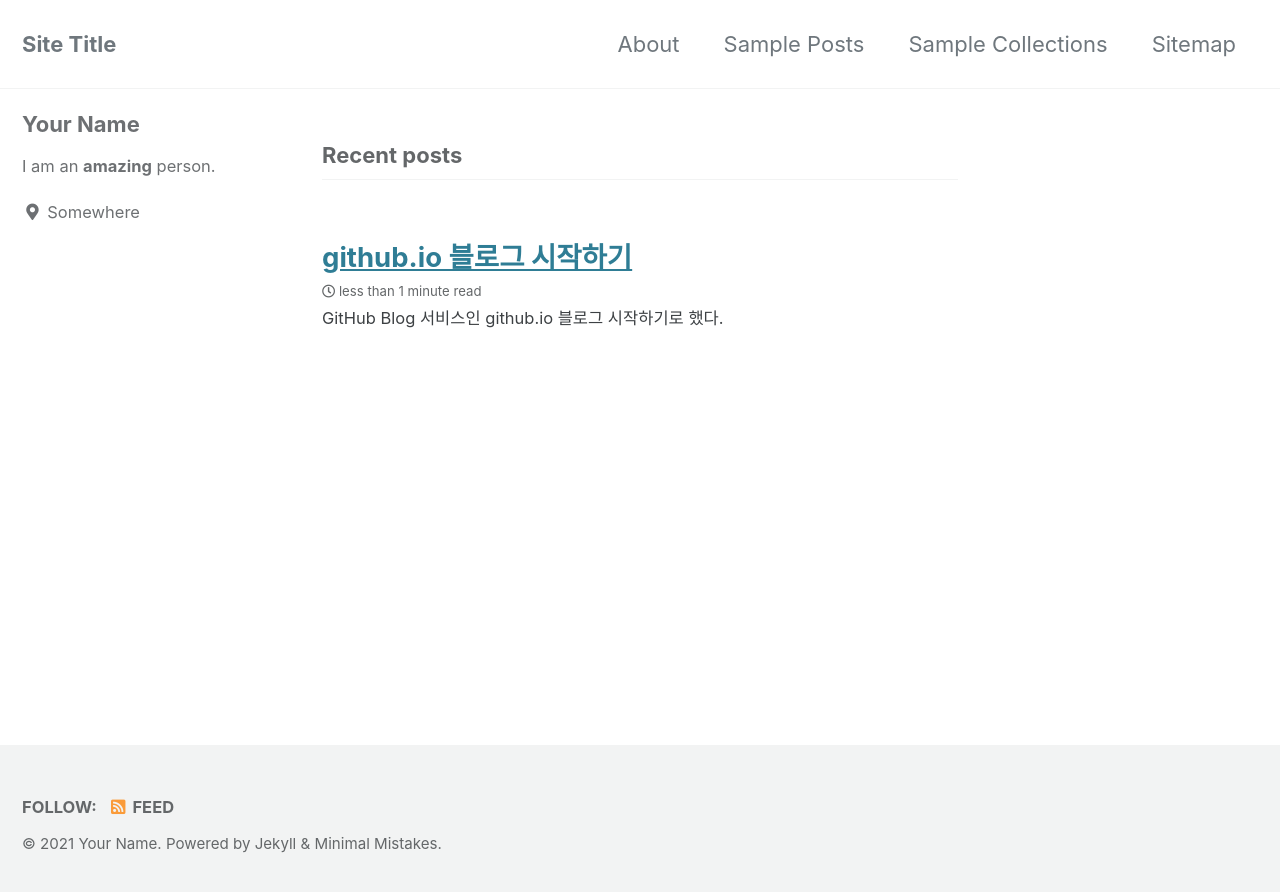
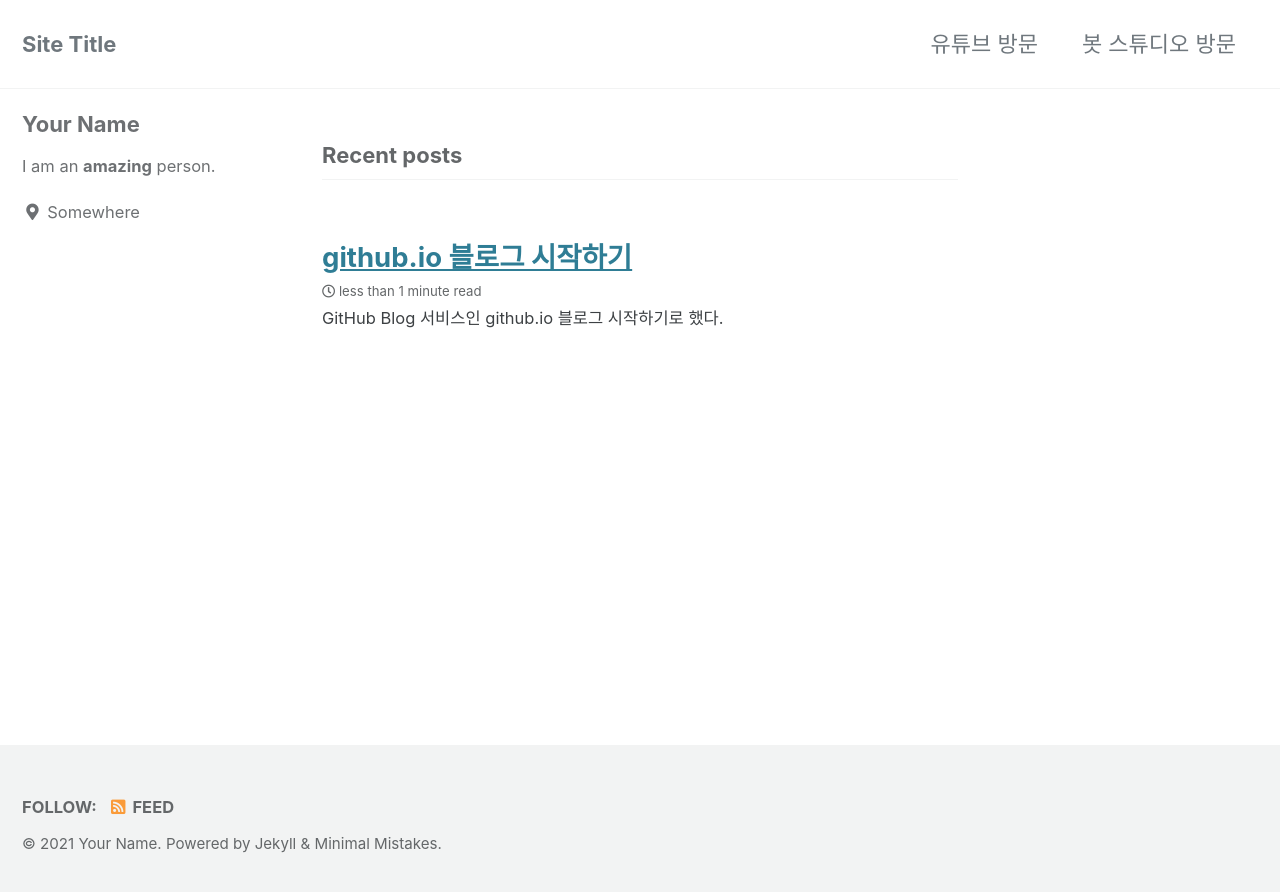
Before and after one commit to Ddongddi/ddongddi.github.io, a Jekyll site: the page built from index.html, in a window 1280 px wide. Shown: the top 892 px of the page. Built offline with Jekyll 4.4.1, drawn with Linux system fonts in a browser that asks for light colours; cached includes are drawn as plain includes; the list of posts is cut into pages by our own code.

Commit message:
Updated categories

```diff
--- a/_data/navigation.yml
+++ b/_data/navigation.yml
@@ -1,10 +1,6 @@
 # main links
 main:
-  - title: "About"
-    url: https://mmistakes.github.io/minimal-mistakes/about/
-  - title: "Sample Posts"
-    url: /year-archive/
-  - title: "Sample Collections"
-    url: /collection-archive/
-  - title: "Sitemap"
-    url: /sitemap/
+  - title: "유튜브 방문"
+    url: https://www.youtube.com/channel/UCBvQvoo1dQNeTX_RTDT6aww
+  - title: "봇 스튜디오 방문"
+    url: https://discord.gg/ZqP72q4Xk2
```
